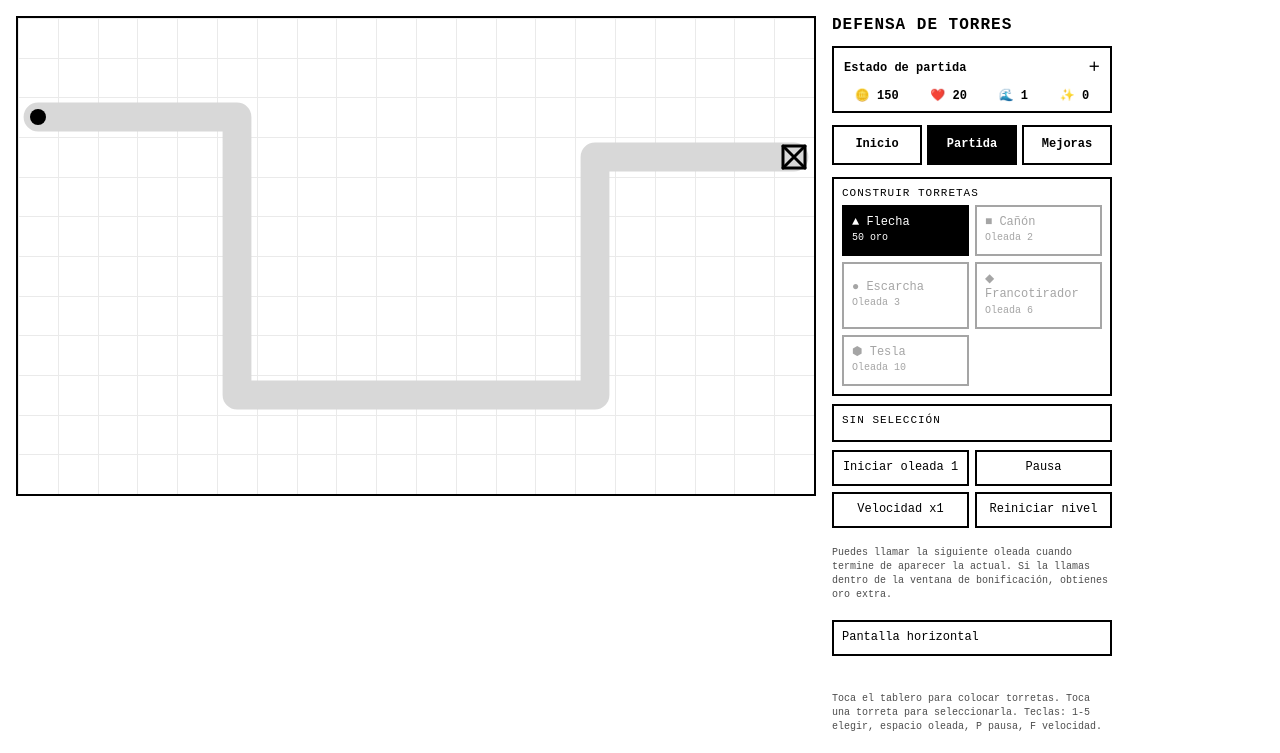
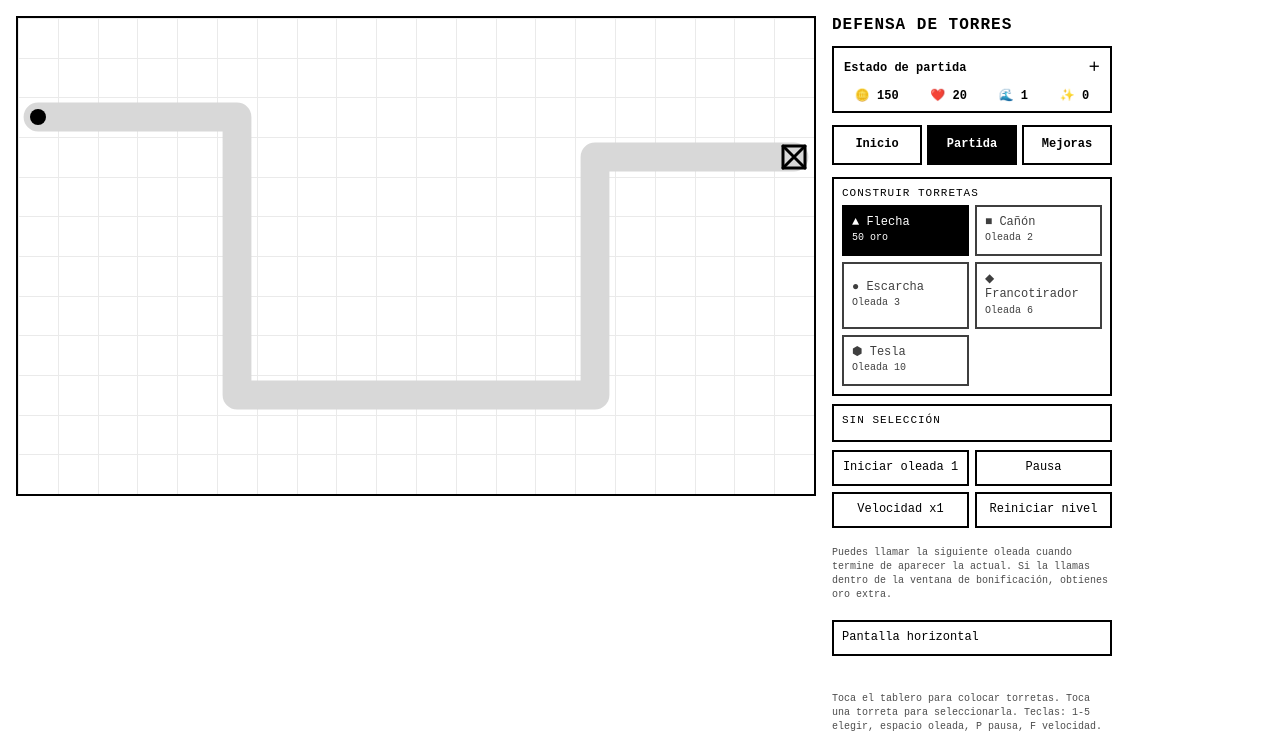
Before and after one commit to xdagobax/tower-defense, a website built with Vite: page index.html in a window 1280 px wide. Both pictures are taken after a click on the tab "Partida". Built offline with nearby package versions, Linux system fonts and the light colour scheme.

Commit message:
Keep tower prices visible when unaffordable

```diff
--- a/index.html
+++ b/index.html
@@ -64,6 +64,7 @@
       }
       button:hover:not(:disabled), button.selected { background: var(--ink); color: var(--paper); }
       button:disabled { opacity: 0.35; cursor: not-allowed; }
+      #tower-list button:disabled { opacity: 0.75; }
       .controls { display: grid; grid-template-columns: 1fr 1fr; gap: 6px; }
       .controls button { text-align: center; }
       #message { font-size: 12px; min-height: 18px; }
--- a/src/render/hud.ts
+++ b/src/render/hud.ts
@@ -161,9 +161,9 @@ export class Hud {
       const affordable = canAfford(state.gold, buildCost(kind));
       btn.disabled = !unlocked || !affordable;
       btn.classList.toggle("selected", state.selectedKind === kind && unlocked);
-      if (!unlocked) {
-        btn.innerHTML = `${SYMBOLS[kind]} ${TOWERS[kind].name}<br><small>Oleada ${TOWERS[kind].unlockWave}</small>`;
-      }
+      btn.innerHTML = unlocked
+        ? `${SYMBOLS[kind]} ${TOWERS[kind].name}<br><small>${TOWERS[kind].buildCost} oro</small>`
+        : `${SYMBOLS[kind]} ${TOWERS[kind].name}<br><small>Oleada ${TOWERS[kind].unlockWave}</small>`;
     }
 
     this.startBtn.disabled = !this.game.canStartWave;
```
